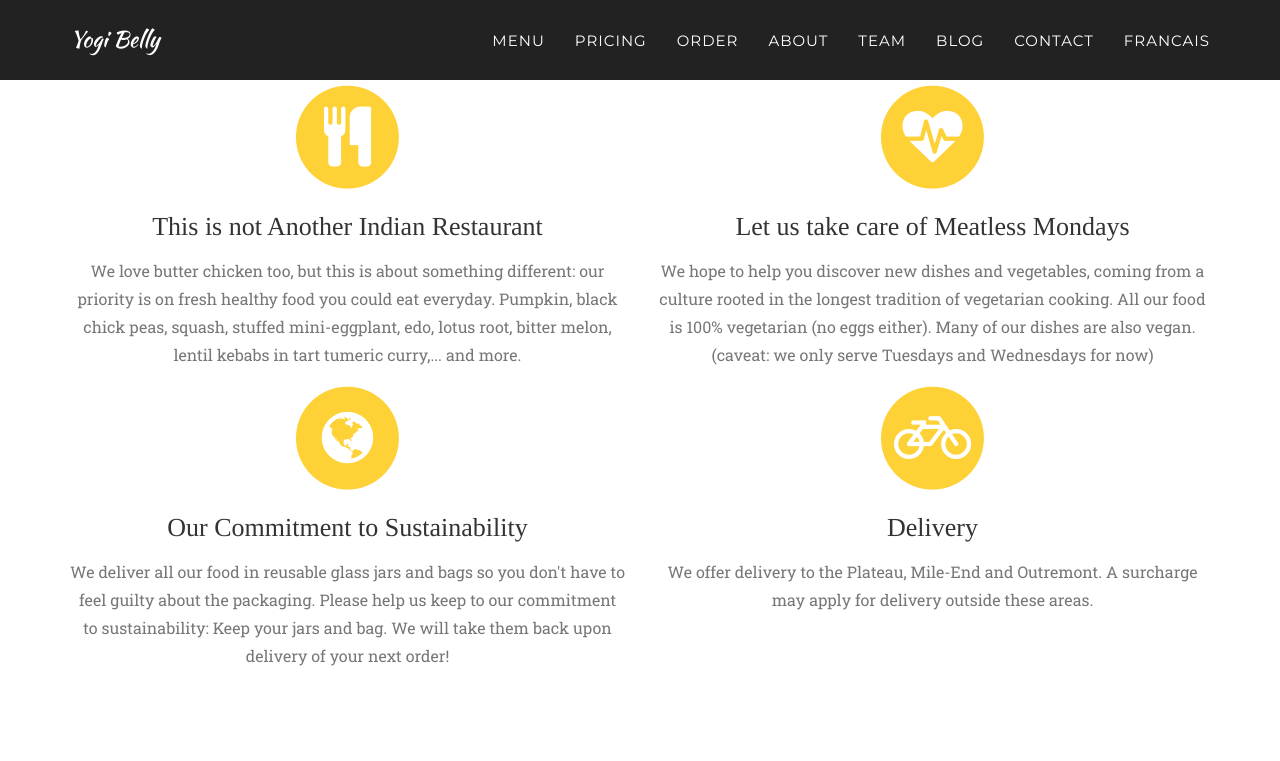
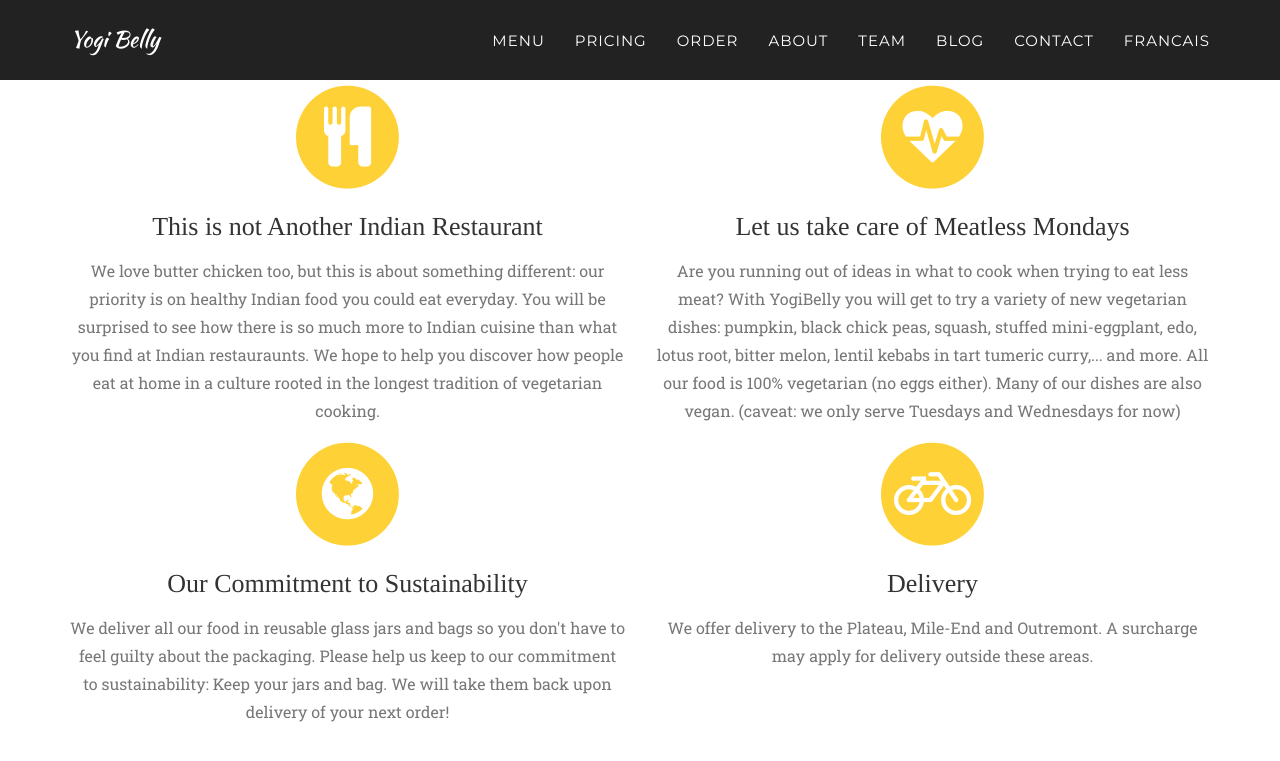
Before and after one commit to yogibelly/yogibelly.github.io, a Jekyll site: the page built from index.html, in a window 1280 px wide and 900 px high, scrolled down 1062 px. Shown: the top 761 px of the window. Built offline with Jekyll 4.4.1, drawn with Linux system fonts in a browser that asks for light colours; some web fonts are replaced.

Commit message:
changed services again

```diff
--- a/_includes/services.html
+++ b/_includes/services.html
@@ -14,7 +14,7 @@
                         <i class="fa fa-cutlery fa-stack-1x fa-inverse"></i>
                     </span>
                     <h4 class="service-heading">This is not Another Indian Restaurant</h4>
-                    <p class="text-muted">We love butter chicken too, but this is about something different: our priority is on fresh healthy food you could eat everyday. Pumpkin, black chick peas, squash, stuffed mini-eggplant, edo, lotus root, bitter melon, lentil kebabs in tart tumeric curry,... and more.</p>
+                    <p class="text-muted">We love butter chicken too, but this is about something different: our priority is on healthy Indian food you could eat everyday.  You will be surprised to see how there is so much more to Indian cuisine than what you find at Indian restauraunts. We hope to help you discover how people eat at home in a culture rooted in the longest tradition of vegetarian cooking.</p>
                 </div>
                 <div class="col-md-6">
                     <span class="fa-stack fa-4x">
@@ -22,7 +22,7 @@
                         <i class="fa fa-heartbeat fa-stack-1x fa-inverse"></i>
                     </span>
                     <h4 class="service-heading">Let us take care of Meatless Mondays</h4>
-                    <p class="text-muted">We hope to help you discover new dishes and vegetables, coming from a culture rooted in the longest tradition of vegetarian cooking. All our food is 100% vegetarian (no eggs either). Many of our dishes are also vegan. (caveat: we only serve Tuesdays and Wednesdays for now)</p>
+                    <p class="text-muted">Are you running out of ideas in what to cook when trying to eat less meat? With YogiBelly you will get to try a variety of new vegetarian dishes: pumpkin, black chick peas, squash, stuffed mini-eggplant, edo, lotus root, bitter melon, lentil kebabs in tart tumeric curry,... and more. All our food is 100% vegetarian (no eggs either). Many of our dishes are also vegan. (caveat: we only serve Tuesdays and Wednesdays for now)</p>
                 </div>
                 <div class="col-md-6">
                     <span class="fa-stack fa-4x">
```
